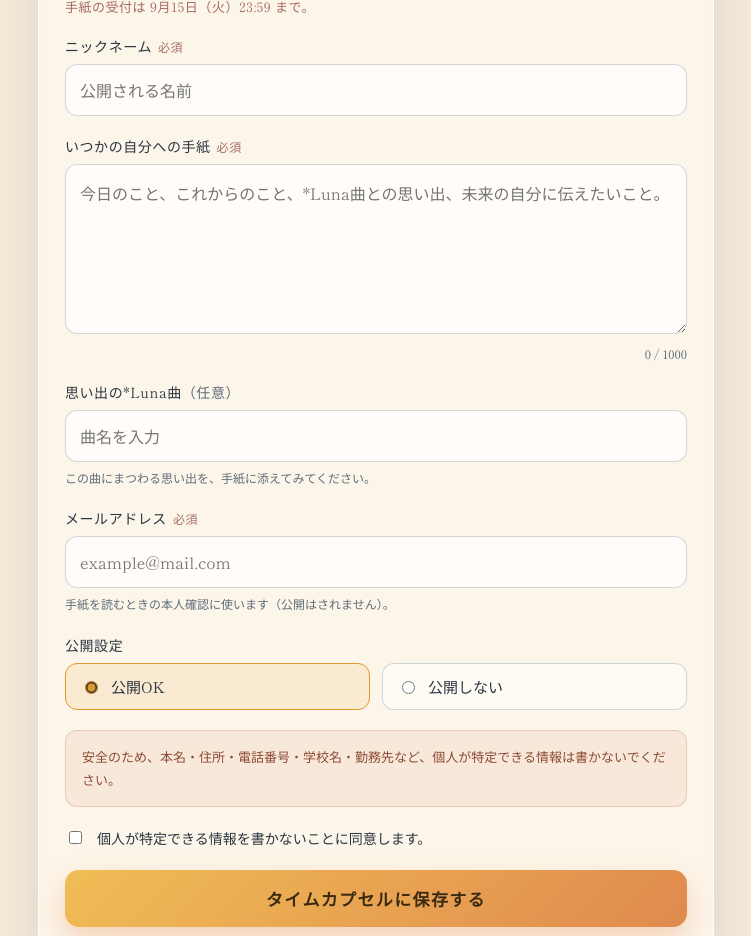
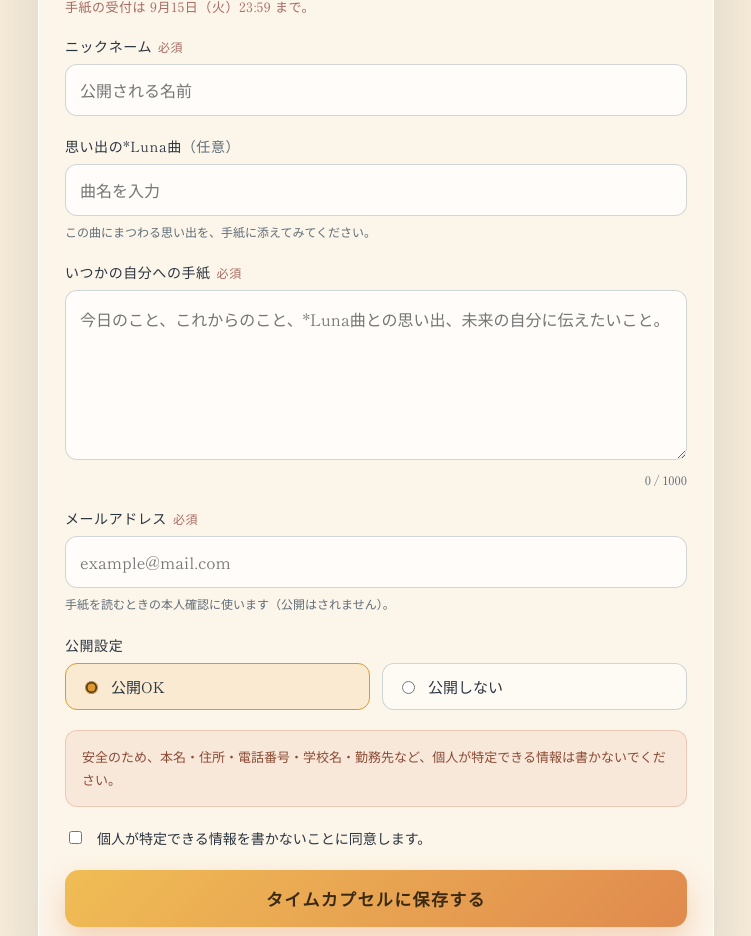
Before and after one commit to namityantyan/natsu-time-capsule, a Next.js app: page / in a window 1280 px wide. Shown: the part 940-1876 px from the top of the page, without its empty margins (264-1015 px from the left). Built offline with nearby package versions, Linux system fonts and the light colour scheme; a web font is replaced by a local one.

Commit message:
投稿フォーム：「思い出の*Luna曲」を手紙本文の前に移動（入力の流れを整理）
Co-Authored-By: Claude Opus 4.8 <noreply@anthropic.com>

```diff
--- a/components/SubmitClient.js
+++ b/components/SubmitClient.js
@@ -104,17 +104,6 @@ export default function SubmitClient({ submissionsOpen = true }) {
               </label>
 
               <label className="field">
-                <span className="lab">いつかの自分への手紙<span className="req">必須</span></span>
-                <textarea
-                  value={body}
-                  maxLength={BODY_MAX}
-                  onChange={(e) => setBody(e.target.value)}
-                  placeholder="今日のこと、これからのこと、*Luna曲との思い出、未来の自分に伝えたいこと。"
-                />
-                <div className="counter">{body.length} / {BODY_MAX}</div>
-              </label>
-
-              <label className="field">
                 <span className="lab">思い出の*Luna曲<span className="muted">（任意）</span></span>
                 <input
                   type="text"
@@ -124,6 +113,17 @@ export default function SubmitClient({ submissionsOpen = true }) {
                   placeholder="曲名を入力"
                 />
                 <span className="hint">この曲にまつわる思い出を、手紙に添えてみてください。</span>
+              </label>
+
+              <label className="field">
+                <span className="lab">いつかの自分への手紙<span className="req">必須</span></span>
+                <textarea
+                  value={body}
+                  maxLength={BODY_MAX}
+                  onChange={(e) => setBody(e.target.value)}
+                  placeholder="今日のこと、これからのこと、*Luna曲との思い出、未来の自分に伝えたいこと。"
+                />
+                <div className="counter">{body.length} / {BODY_MAX}</div>
               </label>
 
               <label className="field">
```
